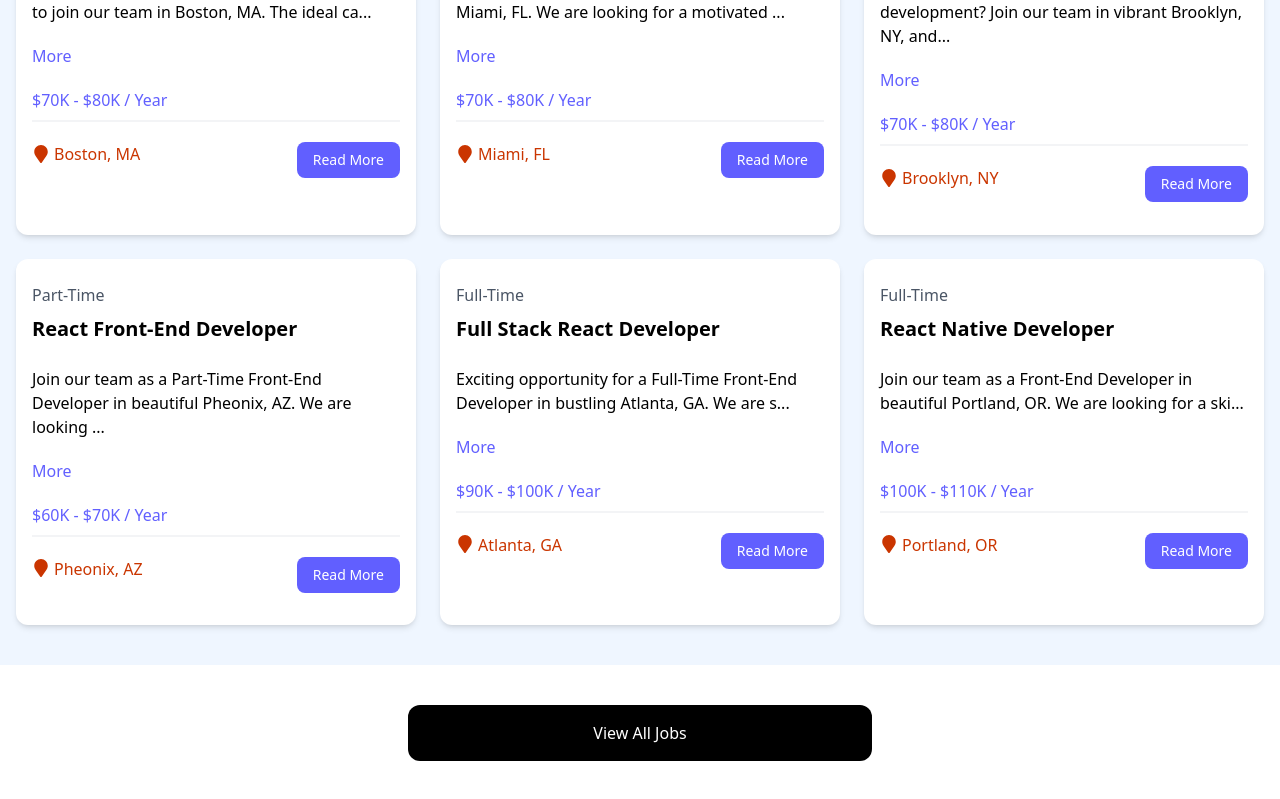
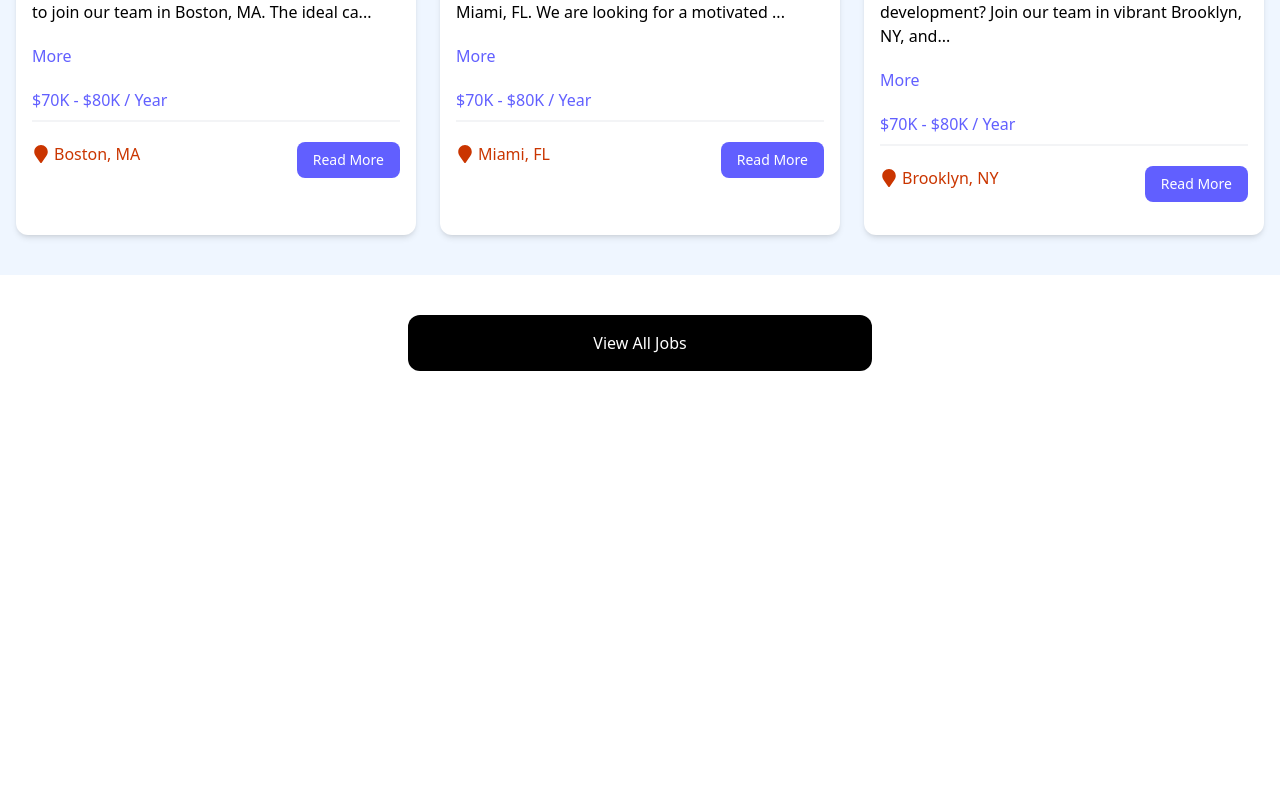
Before and after one commit to damianosmel/react_crash_course_2024, a React (Vite) app: page / in a window 1280 px wide. Shown: the part 841-1640 px from the top of the page. After the commit the page ends 1252 px from the top, so only its background shows below. Built offline with nearby package versions, Linux system fonts and the light colour scheme; data requests are answered from the project's data file.

Commit message:
Limit number of displayed jobs in home altering the API url

```diff
--- a/src/components/JobListings.jsx
+++ b/src/components/JobListings.jsx
@@ -10,8 +10,9 @@ const JobListings = ({ isHome = false }) => {
 
   useEffect(() => {
     const fetchJobs = async () => {
+      const apiUrl = isHome ? 'http://localhost:5000/jobs?_limit=3' : 'http://localhost:5000/jobs'
       try {
-        const res = await fetch('http://localhost:5000/jobs');
+        const res = await fetch(apiUrl);
         const data = await res.json();
         setJobs(data);
       } catch (error) {
@@ -22,7 +23,8 @@ const JobListings = ({ isHome = false }) => {
     }
 
     fetchJobs();
-  }, [name])
+  }, []);
+
   return (
     <section className="bg-blue-50 px-4 py-10">
       <div className="container-xl lg:container m-auto">
@@ -41,4 +43,4 @@ const JobListings = ({ isHome = false }) => {
   );
 };
 
-export default JobListings
+export default JobListings;
```
Also changed, not shown: 1 other file (tests, documents, lock files or other folders).
